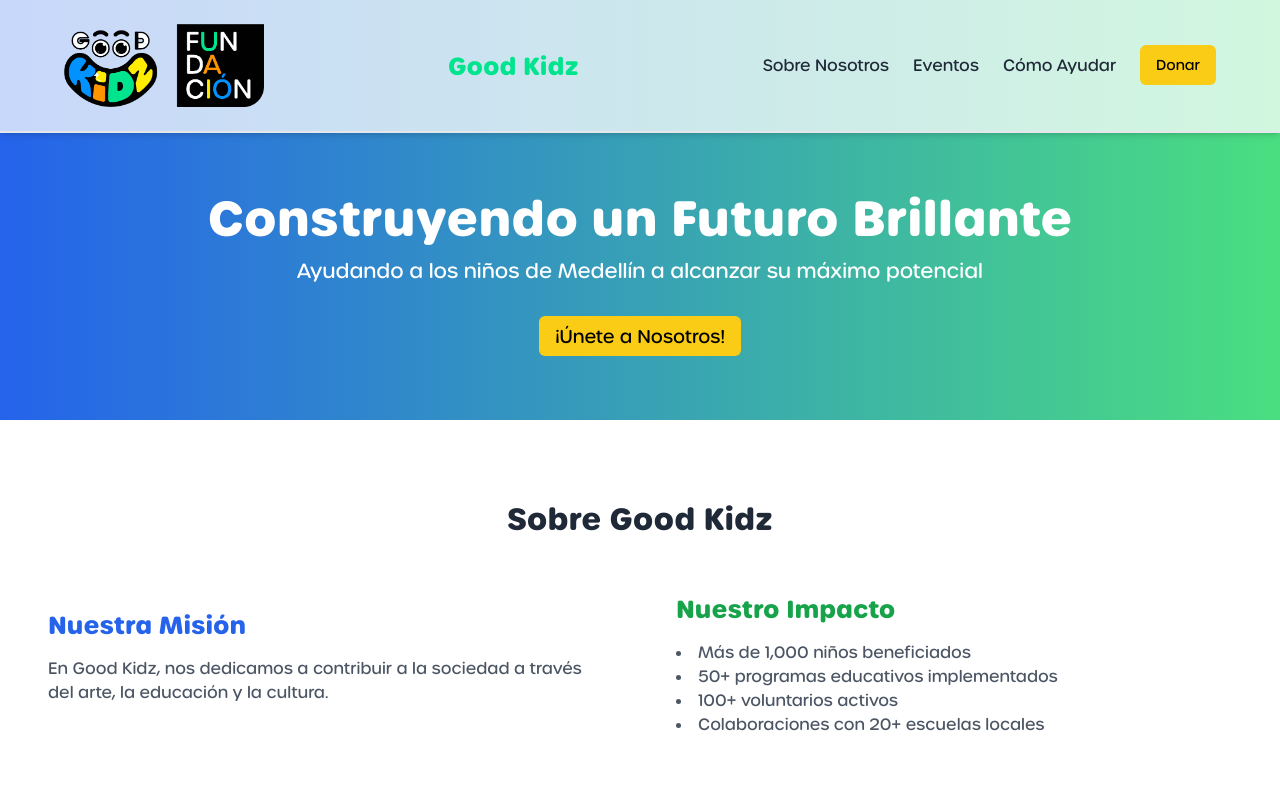
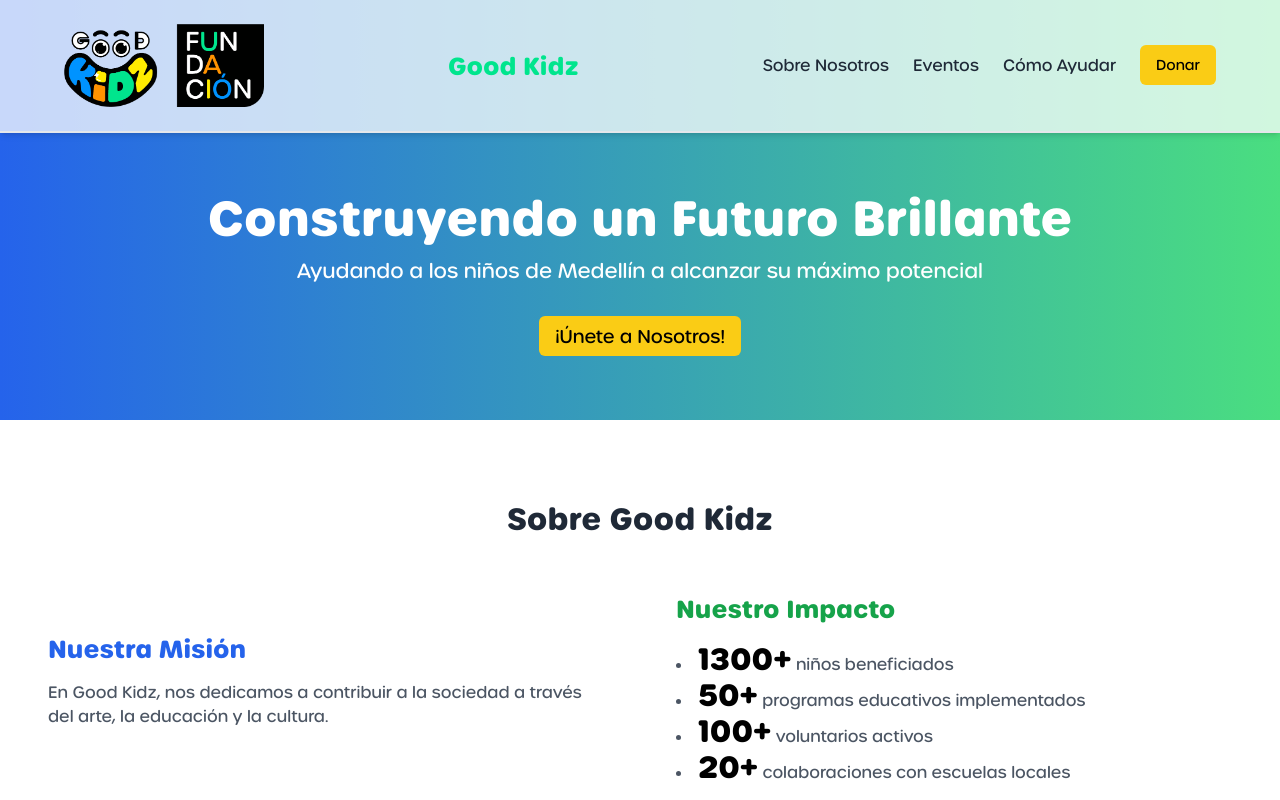
Before and after one commit to emmanuelvillada/good-kidz-next, a Next.js app: page / in a window 1280 px wide. Shown: the top 800 px of the page. Built offline with nearby package versions, Linux system fonts and the light colour scheme.

Commit message:
adding animation in the about section

```diff
--- a/src/app/layout.tsx
+++ b/src/app/layout.tsx
@@ -2,18 +2,17 @@
 import '@/styles/globals.css';
 import Footer from '@/components/Footer';
 import Header from '@/components/Header';
-import Head from 'next/head';
-export const metadata = {
-  title: 'Fundación Good Kidz',
-  description: 'Encuentro Arte y Vida | Planeta Verde',
+import type { Metadata } from 'next';
+
+export const metadata: Metadata = {
+  title: 'Good Kidz',
+  description: 'Fundación sin animo de lucro que ayuda a la sociedad a través del arte, la educación y la cultura.',
 };
 
 export default function RootLayout({ children }: { children: React.ReactNode }) {
   return (
-    <html lang="es">
-      <Head>
-        <link rel="icon" href="/favicon.ico" sizes="any" />
-      </Head>
+    <html lang="es" >
+      <link rel="icon" href="" sizes="any" />
       <body className="min-h-screen flex flex-col">
         <Header />
         <main className="flex-grow h-full">
--- a/src/components/About.tsx
+++ b/src/components/About.tsx
@@ -1,4 +1,37 @@
+'use client'
+import { useEffect, useState } from 'react';
+import { motion } from 'framer-motion';
+
 export default function About() {
+    const [numbers, setNumbers] = useState({
+        kids: 0,
+        programs: 0,
+        volunteers: 0,
+        schools: 0
+    });
+
+    useEffect(() => {
+        const targetNumbers = { kids: 1300, programs: 50, volunteers: 100, schools: 20 };
+        const duration = 2000; // 2 segundos
+        const steps = 50; // Cantidad de actualizaciones
+        const intervalTime = duration / steps;
+
+        let count = 0;
+        const interval = setInterval(() => {
+            setNumbers({
+                kids: Math.floor(Math.random() * targetNumbers.kids),
+                programs: Math.floor(Math.random() * targetNumbers.programs),
+                volunteers: Math.floor(Math.random() * targetNumbers.volunteers),
+                schools: Math.floor(Math.random() * targetNumbers.schools)
+            });
+            count++;
+            if (count >= steps) {
+                clearInterval(interval);
+                setNumbers(targetNumbers);
+            }
+        }, intervalTime);
+    }, []);
+
     return (
         <section id="about" className="py-20 bg-white">
             <div className="container mx-auto items-center px-6">
@@ -13,14 +46,22 @@ export default function About() {
                     <div className="w-full md:w-1/2 p-6">
                         <h3 className="text-2xl font-bold text-green-600 mb-4">Nuestro Impacto</h3>
                         <ul className="list-disc list-inside text-gray-600">
-                            <li>Más de 1,000 niños beneficiados</li>
-                            <li>50+ programas educativos implementados</li>
-                            <li>100+ voluntarios activos</li>
-                            <li>Colaboraciones con 20+ escuelas locales</li>
+                            <li>
+                                <motion.span className="text-3xl font-bold text-black">{numbers.kids}+</motion.span> niños beneficiados
+                            </li>
+                            <li>
+                                <motion.span className="text-3xl font-bold text-black">{numbers.programs}+</motion.span> programas educativos implementados
+                            </li>
+                            <li>
+                                <motion.span className="text-3xl font-bold text-black">{numbers.volunteers}+</motion.span> voluntarios activos
+                            </li>
+                            <li>
+                                <motion.span className="text-3xl font-bold text-black">{numbers.schools}+</motion.span> colaboraciones con escuelas locales
+                            </li>
                         </ul>
                     </div>
                 </div>
             </div>
         </section>
-    )
+    );
 }
--- a/src/components/Hero.tsx
+++ b/src/components/Hero.tsx
@@ -1,8 +1,8 @@
 import { Button } from '@/components/ui/button';
 export default function Hero() {
     return (
-        <div className="bg-gradient-to-r from-blue-600 to-green-400 text-white pt-48 pb-16">
-            <div className="container mx-auto px-6 text-center">
+        <div className="bg-gradient-to-r from-blue-600 to-green-400 text-white pt-48 pb-16" >
+            <div className="container mx-auto px-6 text-center" >
                 <h1 className="text-5xl font-bold mb-4">Construyendo un Futuro Brillante</h1>
                 <p className="text-xl mb-8">Ayudando a los niños de Medellín a alcanzar su máximo potencial</p>
                 <Button className="bg-yellow-400 text-black text-lg hover:bg-yellow-500">¡Únete a Nosotros!</Button>
```
